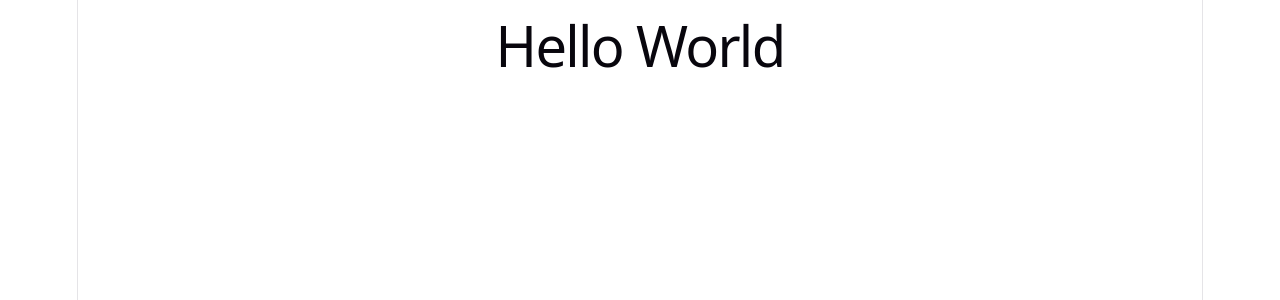
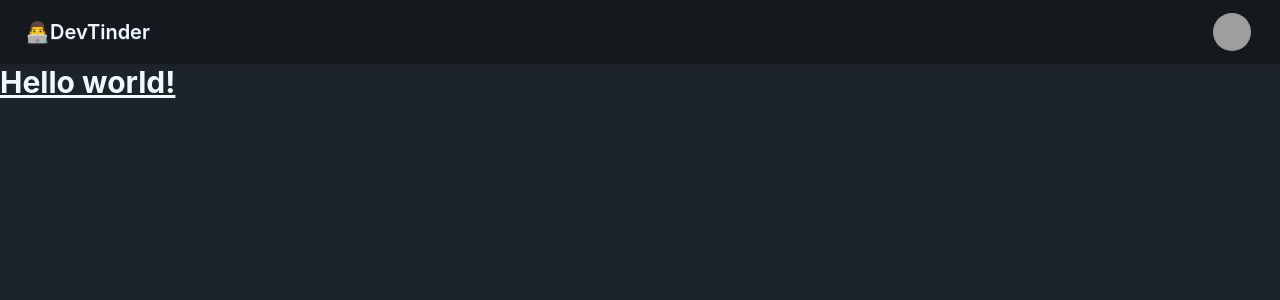
Before and after one commit to prashant-kr-dev/devtinder-UI, a React (Vite) app: page / in a window 1280 px wide. Shown: the top 300 px of the page. Built offline with nearby package versions, Linux system fonts and the light colour scheme; grey boxes are pictures that could not be loaded.

Commit message:
tailwind + daisyUI+ navbar

```diff
--- a/index.html
+++ b/index.html
@@ -1,5 +1,5 @@
 <!doctype html>
-<html lang="en">
+<html data-theme="dark" lang="en">
   <head>
     <meta charset="UTF-8" />
     <link rel="icon" type="image/svg+xml" href="/favicon.svg" />
--- a/package.json
+++ b/package.json
@@ -10,8 +10,10 @@
     "preview": "vite preview"
   },
   "dependencies": {
+    "@tailwindcss/vite": "^4.3.3",
     "react": "^19.2.8",
-    "react-dom": "^19.2.8"
+    "react-dom": "^19.2.8",
+    "tailwindcss": "^4.3.3"
   },
   "devDependencies": {
     "@babel/core": "^7.29.7",
@@ -20,6 +22,7 @@
     "@types/react-dom": "^19.2.3",
     "@vitejs/plugin-react": "^6.0.4",
     "babel-plugin-react-compiler": "^1.0.0",
+    "daisyui": "^5.7.16",
     "oxlint": "^1.75.0",
     "vite": "^8.2.0"
   }
--- a/src/App.jsx
+++ b/src/App.jsx
@@ -2,7 +2,37 @@
 
   return (
     <>
-      <h1>Hello World</h1>
+      <div className="navbar bg-base-300 shadow-sm">
+        <div className="flex-1">
+          <a className="btn btn-ghost text-xl">👨‍💻DevTinder</a>
+        </div>
+        <div className="flex gap-2">
+          <div className="dropdown dropdown-end mx-5">
+            <div tabIndex={0} role="button" className="btn btn-ghost btn-circle avatar">
+              <div className="w-10 rounded-full">
+                <img
+                  alt="Tailwind CSS Navbar component"
+                  src="https://img.daisyui.com/images/stock/photo-1534528741775-53994a69daeb.webp" />
+              </div>
+            </div>
+            <ul
+              tabIndex="-1"
+              className="menu menu-sm dropdown-content bg-base-100 rounded-box z-1 mt-3 w-52 p-2 shadow">
+              <li>
+                <a className="justify-between">
+                  Profile
+                  <span className="badge">New</span>
+                </a>
+              </li>
+              <li><a>Settings</a></li>
+              <li><a>Logout</a></li>
+            </ul>
+          </div>
+        </div>
+      </div>
+      <h1 class="text-3xl font-bold underline">
+        Hello world!
+      </h1>
     </>
   )
 }
--- a/src/index.css
+++ b/src/index.css
@@ -1,111 +1,2 @@
-:root {
-  --text: #6b6375;
-  --text-h: #08060d;
-  --bg: #fff;
-  --border: #e5e4e7;
-  --code-bg: #f4f3ec;
-  --accent: #aa3bff;
-  --accent-bg: rgba(170, 59, 255, 0.1);
-  --accent-border: rgba(170, 59, 255, 0.5);
-  --social-bg: rgba(244, 243, 236, 0.5);
-  --shadow:
-    rgba(0, 0, 0, 0.1) 0 10px 15px -3px, rgba(0, 0, 0, 0.05) 0 4px 6px -2px;
-
-  --sans: system-ui, 'Segoe UI', Roboto, sans-serif;
-  --heading: system-ui, 'Segoe UI', Roboto, sans-serif;
-  --mono: ui-monospace, Consolas, monospace;
-
-  font: 18px/145% var(--sans);
-  letter-spacing: 0.18px;
-  color-scheme: light dark;
-  color: var(--text);
-  background: var(--bg);
-  font-synthesis: none;
-  text-rendering: optimizeLegibility;
-  -webkit-font-smoothing: antialiased;
-  -moz-osx-font-smoothing: grayscale;
-
-  @media (max-width: 1024px) {
-    font-size: 16px;
-  }
-}
-
-@media (prefers-color-scheme: dark) {
-  :root {
-    --text: #9ca3af;
-    --text-h: #f3f4f6;
-    --bg: #16171d;
-    --border: #2e303a;
-    --code-bg: #1f2028;
-    --accent: #c084fc;
-    --accent-bg: rgba(192, 132, 252, 0.15);
-    --accent-border: rgba(192, 132, 252, 0.5);
-    --social-bg: rgba(47, 48, 58, 0.5);
-    --shadow:
-      rgba(0, 0, 0, 0.4) 0 10px 15px -3px, rgba(0, 0, 0, 0.25) 0 4px 6px -2px;
-  }
-
-  #social .button-icon {
-    filter: invert(1) brightness(2);
-  }
-}
-
-body {
-  margin: 0;
-}
-
-#root {
-  width: 1126px;
-  max-width: 100%;
-  margin: 0 auto;
-  text-align: center;
-  border-inline: 1px solid var(--border);
-  min-height: 100svh;
-  display: flex;
-  flex-direction: column;
-  box-sizing: border-box;
-}
-
-h1,
-h2 {
-  font-family: var(--heading);
-  font-weight: 500;
-  color: var(--text-h);
-}
-
-h1 {
-  font-size: 56px;
-  letter-spacing: -1.68px;
-  margin: 32px 0;
-  @media (max-width: 1024px) {
-    font-size: 36px;
-    margin: 20px 0;
-  }
-}
-h2 {
-  font-size: 24px;
-  line-height: 118%;
-  letter-spacing: -0.24px;
-  margin: 0 0 8px;
-  @media (max-width: 1024px) {
-    font-size: 20px;
-  }
-}
-p {
-  margin: 0;
-}
-
-code,
-.counter {
-  font-family: var(--mono);
-  display: inline-flex;
-  border-radius: 4px;
-  color: var(--text-h);
-}
-
-code {
-  font-size: 15px;
-  line-height: 135%;
-  padding: 4px 8px;
-  background: var(--code-bg);
-}
+@import "tailwindcss";
+@plugin "daisyui";
--- a/vite.config.js
+++ b/vite.config.js
@@ -1,4 +1,5 @@
 import { defineConfig } from 'vite'
+import tailwindcss from '@tailwindcss/vite'
 import react, { reactCompilerPreset } from '@vitejs/plugin-react'
 import babel from '@rolldown/plugin-babel'
 
@@ -6,6 +7,7 @@
 export default defineConfig({
   plugins: [
     react(),
+    tailwindcss(),
     babel({ presets: [reactCompilerPreset()] })
   ],
 })
```
Also changed, not shown: 1 other file (tests, documents, lock files or other folders).
